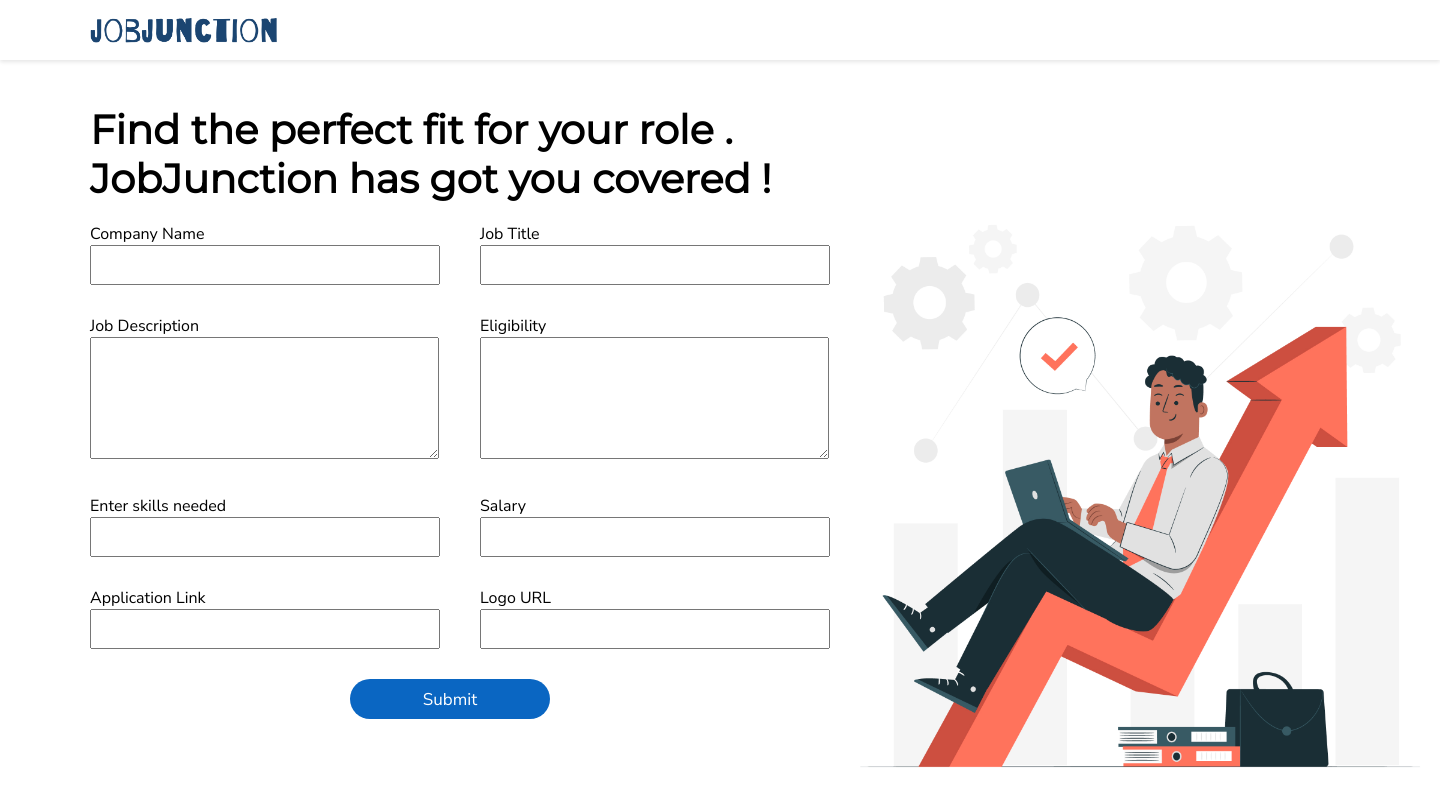
After one commit to arghadeep23/JobNotifier, a Node server app: page /jobForm in a window 1440 px wide. The commit adds this page. Run offline with Node 20, Linux system fonts and the light colour scheme; some libraries are stand-ins or nearby versions.

Commit message:
added css for jobForm and backend

```diff
--- /dev/null
+++ b/public/jobForm.css
@@ -0,0 +1,105 @@
+* {
+    margin: 0;
+    padding: 0;
+    box-sizing: border-box;
+}
+html,
+body {
+    height: 100%;
+    width: 100%;
+}
+#nav {
+    background-color: white;
+    width: 100%;
+    height: 60px;
+    display: flex;
+    justify-content: space-between;
+    align-items: center;
+    padding-left: 85px;
+    box-shadow: 0px 2px 4px rgba(0, 0, 0, 0.1);
+    font-family: 'Montserrat', sans-serif;
+    /* Apply shadow */
+}
+#logo {
+    height: 100%;
+    padding-top: 16px;
+}
+#logo img {
+    width: 200px;
+    height: 33px;
+}
+#main{
+    width : 100%;
+    height : calc(100% - 60px);
+    /* background-color: red; */
+    padding-left : 70px;
+    padding-top : 25px;
+    display: flex;
+}
+#center_div{
+    width : 85%;
+    height : 100%;
+    /* background-color: aqua; */
+    /* box-shadow: 0px 0px 10px 2px rgba(0, 0, 0, 0.3); */
+    font-family: 'Nunito Sans', sans-serif;
+    padding-left : 20px;
+    padding-top : 20px;
+}
+#heading {
+    font-size: 40px;
+    font-family: 'Montserrat', sans-serif;
+    width: 75%;
+    font-weight: 600;
+}
+form{
+    display : grid;
+    gap : 30px;
+    grid-template-columns: repeat(2, 360px);
+    /* grid-auto-rows: 50px; */
+}
+#heading{
+    width : 100%;
+    margin-bottom : 20px;
+}
+#lf{
+    display : block;
+}
+.inp {
+    width : 350px;
+    height : 40px;
+    padding: 10px;
+    font-size: 17px;
+    font-family: 'Nunito Sans', sans-serif;
+}
+#graphics {
+    height: 100%;
+    padding-top: 100px;
+}
+
+#graphics img {
+    width: 600px;
+    height: 99%;
+    border-radius: 30px;
+}
+#jobDescription,#eligibility{
+    font-size: 15px;
+    padding: 10px;
+    font-family: 'Nunito Sans', sans-serif;
+}
+#submit {
+    width: 200px;
+    height: 40px;
+    border-radius: 30px;
+    background-color: #0A66C2;
+    color: white;
+    font-size: 17px;
+    font-family: 'Nunito Sans', sans-serif;
+    border: none;
+    outline: none;
+    margin-left : 260px;
+}
+
+#submit:hover {
+    background-color: #0a3b6b;
+    cursor: pointer;
+}
--- a/src/index.js
+++ b/src/index.js
@@ -1,62 +1,76 @@
-const express = require("express")
-const app = express()
-const path = require("path")
-const hbs = require("hbs")
-const {connectdb,collection} = require("./mongodb")
+const express = require("express");
+const app = express();
+const path = require("path");
+const hbs = require("hbs");
+const connectdb = require("./db");
+const collection = require("./signup");
+const job = require("./jobForm");
+const templatePath = path.join(__dirname, "../templates");
+const publicPath = path.join(__dirname, "../public");
+app.use(express.json());
+app.set("view engine", "hbs");
+app.set("views", templatePath);
+app.use(express.urlencoded({ extended: false }));
+app.use(express.static(publicPath));
+connectdb();
+app.get("/jobForm", (req, res) => {
+    res.render("jobForm");
+});
+app.get("/", (req, res) => {
+    res.render("login");
+});
 
-const templatePath = path.join(__dirname,'../templates')
-const publicPath = path.join(__dirname, '../public');
-app.use(express.json())
-app.set("view engine","hbs")
-app.set("views",templatePath)
-app.use(express.urlencoded({extended:false}))
-app.use(express.static(publicPath));
-connectdb()
+app.get("/signup", (req, res) => {
+    res.render("signup");
+});
+app.get("/login", (req, res) => {
+    res.render("login");
+});
+app.get("/home", (req, res) => {
+    res.render("home");
+});
 
-app.get("/",(req,res)=>{
-    res.render("login")
+app.post("/signup", async (req, res) => {
+    const data = {
+        firstName: req.body.first_name,
+        lastName: req.body.second_name,
+        email: req.body.email,
+        password: req.body.password,
+    };
+
+    await collection.insertMany([data]);
+
+    res.render("home");
+});
+app.post("/jobForm", async (req, res) => {
+    const data = {
+        companyName: req.body.companyName,
+        jobTitle: req.body.jobTitle,
+        skillsNeeded: req.body.skillsNeeded,
+        jobDescription: req.body.jobDescription,
+        salary: req.body.salary,
+        eligibility: req.body.eligibility,
+        applicationLink: req.body.applicationLink,
+        logoURL: req.body.logoURL
+    };
+    await job.insertMany([data]);
+    res.render("home");
 })
+app.post("/login", async (req, res) => {
+    try {
+        const check = await collection.findOne({ email: req.body.email });
+        if (check.password === req.body.password) {
+            res
+                .status(201)
+                .render("home", { naming: `${req.body.password}+${req.body.email}` });
+        } else {
+            res.send("incorrect password");
+        }
+    } catch (e) {
+        res.send("wrong details");
+    }
+});
 
-app.get("/signup",(req,res)=>{
-    res.render("signup")
-})
-app.get("/login",(req,res)=>{
-    res.render("login")
-})
-app.get("/home",(req,res)=>{
-    res.render("home")
-})
-
-app.post("/signup", async(req,res)=>{
-
-    const data = {
-        firstName:req.body.first_name,
-        lastName:req.body.second_name,
-        email:req.body.email,
-        password:req.body.password
-    }
-
-    await collection.insertMany([data])
-
-    res.render("home")
-})
-
-app.post('/login', async (req, res) => {
-    try {
-        const check = await collection.findOne({ name: req.body.name })
-        if (check.password === req.body.password) {
-            res.status(201).render("home", { naming: `${req.body.password}+${req.body.name}` })
-        }
-        else {
-            res.send("incorrect password")
-        }
-    }
-    catch (e) {
-        res.send("wrong details")
-    }
-})
-
-
-app.listen(4200,()=>{
-    console.log("Server running at port 4200")
-})
+app.listen(4200, () => {
+    console.log("Server running at port 4200");
+});
--- /dev/null
+++ b/src/jobForm.js
@@ -0,0 +1,40 @@
+const mongoose = require("mongoose");
+
+const jobSchema = new mongoose.Schema({
+    companyName: {
+        type: String,
+        required: true,
+    },
+    jobTitle: {
+        type: String,
+        required: true,
+    },
+    skillsNeeded: {
+        type: String, // Array of strings representing required skills
+        required: true,
+    },
+    jobDescription: {
+        type: String,
+        required: true,
+    },
+    salary: {
+        type: String, // You can adjust this based on your salary structure
+        required: true,
+    },
+    eligibility: {
+        type: String,
+        required: true,
+    },
+    applicationLink: {
+        type: String,
+        required: true,
+    },
+    logoURL: {
+        type: String
+    }
+});
+
+// Create a model based on the schema
+const Job = mongoose.model("Job", jobSchema);
+
+module.exports = Job;
--- a/templates/home.hbs
+++ b/templates/home.hbs
@@ -4,7 +4,7 @@
     <meta charset="UTF-8">
     <meta http-equiv="X-UA-Compatible" content="IE=edge">
     <meta name="viewport" content="width=device-width, initial-scale=1.0">
-    <title>Document</title>
+    <title>JobJunction</title>
     <link rel="stylesheet" href="home.css">
     <link rel="stylesheet" href="./style.css">
     <link rel="preconnect" href="https://fonts.googleapis.com">
--- /dev/null
+++ b/templates/jobForm.hbs
@@ -0,0 +1,70 @@
+<!DOCTYPE html>
+<html lang="en">
+<head>
+    <meta charset="UTF-8">
+    <meta http-equiv="X-UA-Compatible" content="IE=edge">
+    <meta name="viewport" content="width=device-width, initial-scale=1.0">
+    <title>JobJunction</title>
+    <link rel="stylesheet" href="jobForm.css">
+    <link rel="preconnect" href="https://fonts.googleapis.com">
+    <link rel="preconnect" href="https://fonts.gstatic.com" crossorigin>
+    <link href="https://fonts.googleapis.com/css2?family=Montserrat&display=swap" rel="stylesheet">
+    <link href="https://fonts.googleapis.com/css2?family=Nunito+Sans&display=swap" rel="stylesheet">
+
+</head>
+<body>
+    <div id="nav">
+        <div id="logo">
+            <img src="jobjunction-high-resolution-logo.png" alt="">
+        </div>
+    </div>
+    <div id="main">
+        <div id="center_div">
+            <div id="heading">
+                Find the perfect fit for your role . JobJunction has got you covered !
+            </div>
+            <form method="post" action="/jobForm">
+                <div id="take">
+                    <label for="companyName" id="lf">Company Name  </label>
+                    <input type="text" name="companyName" id="companyName" class="inp">
+                </div>
+                <div id="take">
+                    <label for="jobTitle" id="lf">Job Title  </label>
+                    <input type="text" name="jobTitle" id="jobTitle" class="inp">
+                </div>
+                <div id="take">
+                    <label for="jobDescription" id="lf">Job Description  </label>
+                    <textarea name="jobDescription" id="jobDescription" rows="5" cols="39"></textarea>
+                </div>
+                <div id="take">
+                    <label for="eligibility" id="lf">Eligibility </label>
+                    <textarea name="eligibility" id="eligibility" rows="5" cols="39"></textarea>
+                </div>
+                <div id="take">
+                    <label for="skills" id="lf">Enter skills needed</label>
+                    <input name="skillsNeeded" type="text" id="skills" class="inp">
+                </div>
+                <div id="take">
+                    <label for="salary" id="lf">Salary</label>
+                    <input name="salary" type="text" id="salary" class="inp">
+                </div>
+                <div id="take">
+                    <label for="link" id="lf">Application Link</label>
+                    <input name="applicationLink" type="text" id="link" class="inp">
+                </div>
+                <div id="take">
+                    <label for="logoURL" id="lf">Logo URL</label>
+                    <input name="logoURL" type="text" id="logoURL" class="inp">
+                </div>
+
+                    <input type="submit" id="submit">
+
+            </form>
+        </div>
+        <div id="graphics">
+            <img src="jobform_vector.jpg" alt="">
+        </div>
+    </div>
+</body>
+
+</html>
--- a/templates/login.hbs
+++ b/templates/login.hbs
@@ -4,7 +4,7 @@
     <meta charset="UTF-8">
     <meta http-equiv="X-UA-Compatible" content="IE=edge">
     <meta name="viewport" content="width=device-width, initial-scale=1.0">
-    <title>Document</title>
+    <title>JobJunction</title>
     <link rel="stylesheet" href="login.css">
     <link rel="stylesheet" href="./style.css">
     <link rel="preconnect" href="https://fonts.googleapis.com">
--- a/templates/signup.hbs
+++ b/templates/signup.hbs
@@ -4,16 +4,13 @@
     <meta charset="UTF-8">
     <meta http-equiv="X-UA-Compatible" content="IE=edge">
     <meta name="viewport" content="width=device-width, initial-scale=1.0">
-    <title>Document</title>
+    <title>JobJunction</title>
     <link rel="stylesheet" href="signup.css">
     <link rel="preconnect" href="https://fonts.googleapis.com">
     <link rel="preconnect" href="https://fonts.gstatic.com" crossorigin>
     <link href="https://fonts.googleapis.com/css2?family=Lato:ital,wght@1,300&family=Montserrat:wght@300&display=swap"
         rel="stylesheet">
     <link href="https://fonts.googleapis.com/css2?family=Nunito+Sans&display=swap" rel="stylesheet">
-    {{!-- <link
-        href="https://fonts.googleapis.com/css2?family=Lato:ital,wght@1,300&family=Montserrat:wght@100&family=Nunito+Sans&display=swap"
-        rel="stylesheet"> --}}
 </head>
 <body>
     <div id="nav">
```
Also changed, not shown: src/db.js (added, +21 -0 lines), src/mongodb.js (deleted, +0 -41 lines), src/signup.js (added, +31 -0 lines), public/jobform_vector.jpg (added).
